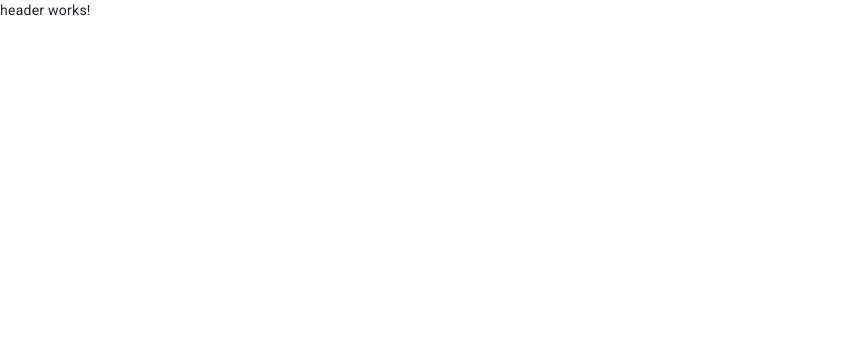
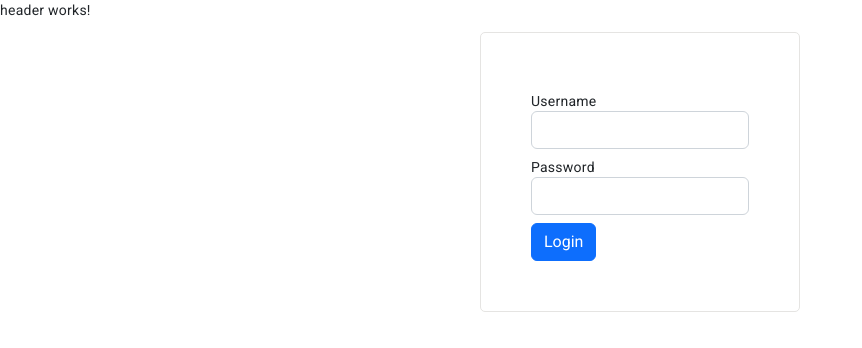
Before and after one commit to a-d14/bugtracker-client, an Angular app: page /user/login in a window 1280 px wide. Before the commit this address led to /. Shown: the top 348 px of the page, without its empty margins (0-862 px from the left). Built offline with nearby package versions, Linux system fonts and the light colour scheme.

Commit message:
added login component

```diff
--- a/src/app/app-routing.module.ts
+++ b/src/app/app-routing.module.ts
@@ -1,12 +1,14 @@
 import { NgModule } from '@angular/core';
 import { RouterModule, Routes } from '@angular/router';
 import { ProjectDashboardComponent } from './project-dashboard/project-dashboard.component';
+import { UserLoginComponent } from './user-login/user-login.component';
 import { UserRegistrationComponent } from './user-registration/user-registration.component';
 
 const routes: Routes = [
   {path:'', redirectTo: '/project/0', pathMatch: 'full'},
   {path:'project/0', component: ProjectDashboardComponent},
-  {path:'user/register', component: UserRegistrationComponent}
+  {path:'user/register', component: UserRegistrationComponent},
+  {path:'user/login', component: UserLoginComponent}
 ];
 
 @NgModule({
--- a/src/app/app.module.ts
+++ b/src/app/app.module.ts
@@ -10,13 +10,15 @@ import {MatButtonModule} from '@angular/material/button';
 import { NoopAnimationsModule } from '@angular/platform-browser/animations';
 import { UserRegistrationComponent } from './user-registration/user-registration.component';
 import { ReactiveFormsModule } from '@angular/forms';
+import { UserLoginComponent } from './user-login/user-login.component';
 
 @NgModule({
   declarations: [
     AppComponent,
     ProjectDashboardComponent,
     HeaderComponent,
-    UserRegistrationComponent
+    UserRegistrationComponent,
+    UserLoginComponent
   ],
   imports: [
     BrowserModule,
--- /dev/null
+++ b/src/app/user-login/user-login.component.css
@@ -0,0 +1,9 @@
+.login-form {
+    border: 1px solid #E5E4E2;
+    border-radius: 5px;
+    padding: 50px;
+}
+
+.ng-touched.ng-invalid:not(form)  {
+    border: 1px solid #a94442; /* red */
+}
--- /dev/null
+++ b/src/app/user-login/user-login.component.html
@@ -0,0 +1,13 @@
+<div class="login-form container w-25 align-self-center">
+    <form [formGroup]="loginForm" (ngSubmit)="onSubmit()">
+        <div class="form-group mt-2">
+            <label for="">Username</label>
+            <input class="form-control" type="text" formControlName="username">
+        </div>
+        <div class="form-group mt-2">
+            <label for="">Password</label>
+            <input class="form-control" type="text" formControlName="password">
+        </div>
+        <button class="btn btn-primary mt-2" type="submit" value="submit">Login</button>
+    </form>
+</div>
--- /dev/null
+++ b/src/app/user-login/user-login.component.ts
@@ -0,0 +1,24 @@
+import { Component, OnInit } from '@angular/core';
+import { FormControl, FormGroup, Validators } from '@angular/forms';
+
+@Component({
+  selector: 'app-user-login',
+  templateUrl: './user-login.component.html',
+  styleUrls: ['./user-login.component.css']
+})
+export class UserLoginComponent implements OnInit{
+
+  loginForm: FormGroup;
+
+  ngOnInit(): void {
+    this.loginForm = new FormGroup({
+      'username': new FormControl(null, [Validators.required]),
+      'password': new FormControl(null, [Validators.required])
+    })
+  }
+
+  onSubmit() {
+    console.log(this.loginForm);
+
+  }
+}
```
